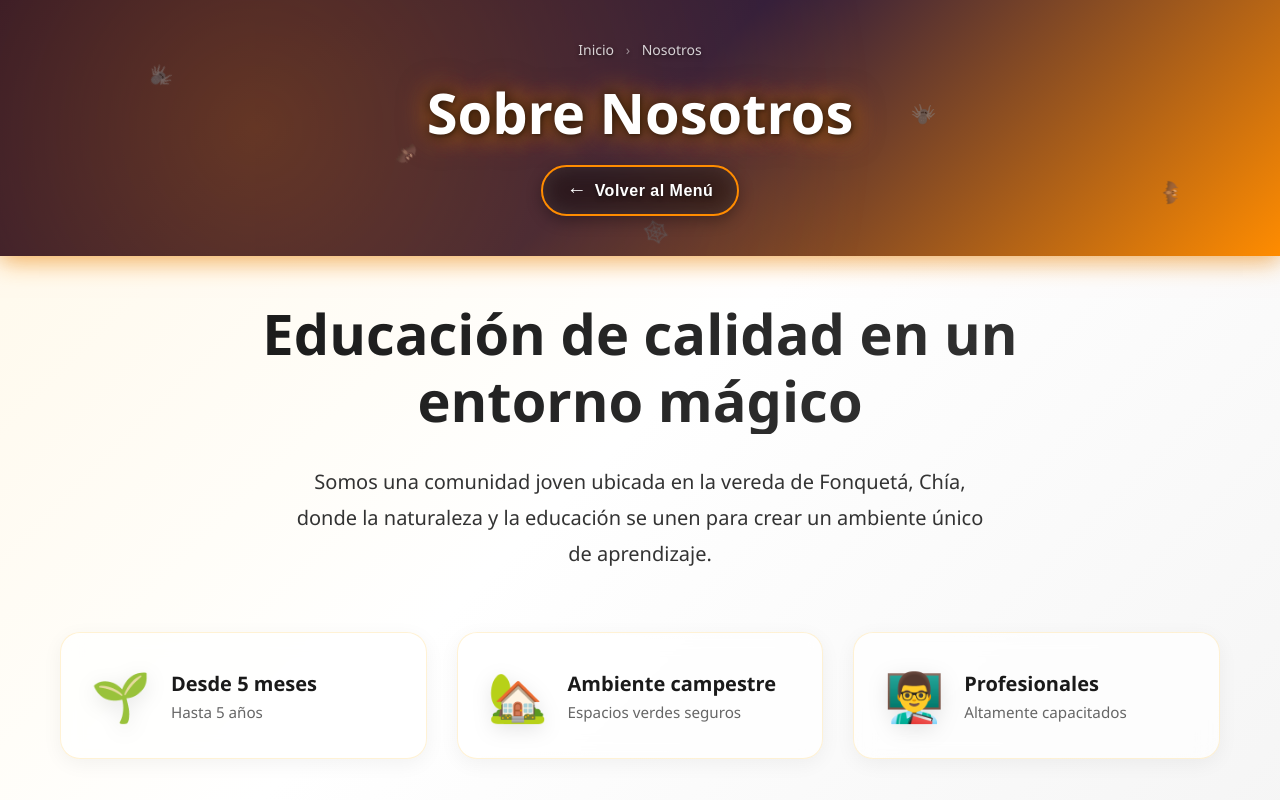
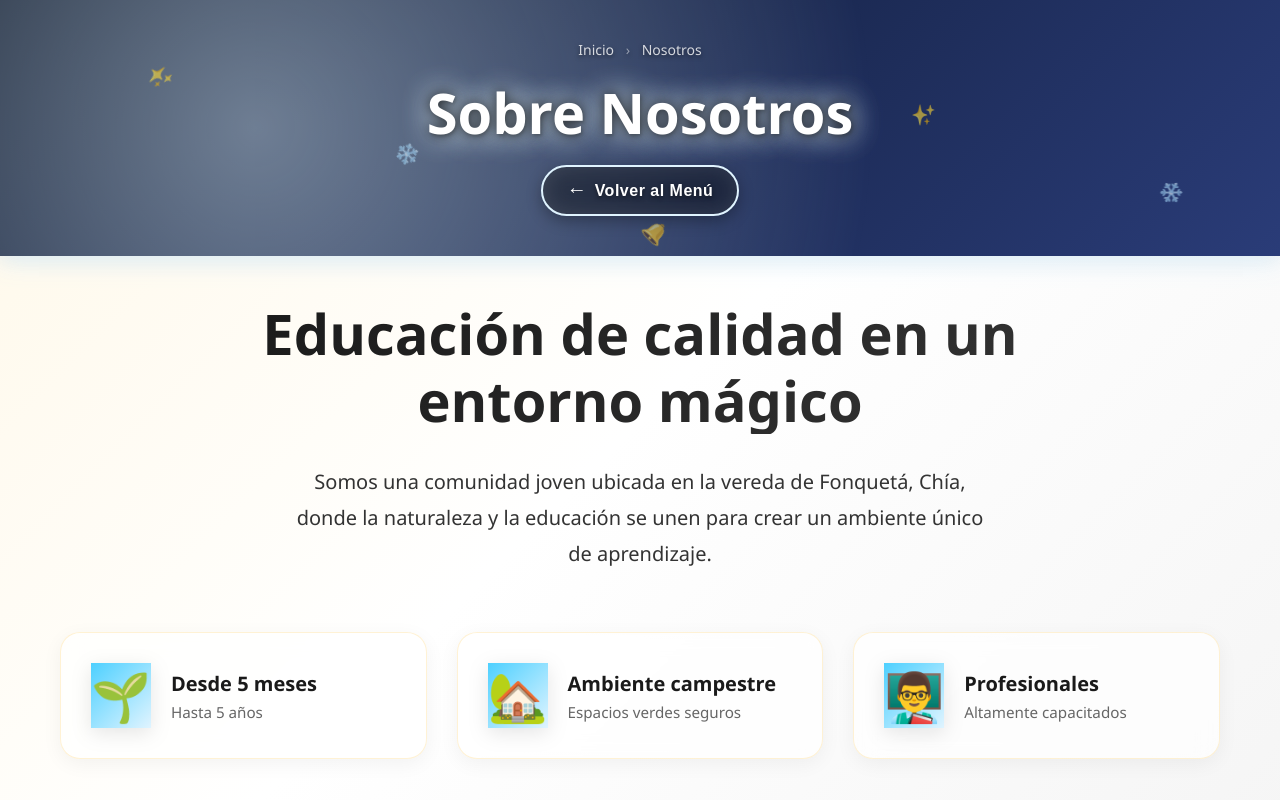
Before and after one commit to diegopecas/lumen_portal_web_front, an Angular app: page /nosotros in a window 1280 px wide. Shown: the top 800 px of the page. Built offline with nearby package versions, Linux system fonts and the light colour scheme.

Commit message:
contacto

```diff
--- a/src/app/components/nosotros/nosotros.component.html
+++ b/src/app/components/nosotros/nosotros.component.html
@@ -1,4 +1,4 @@
-<div class="nosotros-container">
+<div class="nosotros-container" [attr.data-theme]="currentTheme.name">
   <!-- Header -->
   <app-header-web
     [titulo]="'Sobre Nosotros'"
@@ -10,7 +10,7 @@
   <section class="hero-section">
     <div class="container">
       <div class="hero-content" data-aos="fade-up">
-        <h2 class="hero-title">Educación de calidad en un entorno mágico</h2>
+        <h2 class="hero-title themed-title">Educación de calidad en un entorno mágico</h2>
         <p class="hero-description">
           Somos una comunidad joven ubicada en la vereda de Fonquetá, Chía, donde la
           naturaleza y la educación se unen para crear un ambiente único de aprendizaje.
@@ -18,21 +18,21 @@
       </div>
 
       <div class="hero-stats" data-aos="fade-up" data-aos-delay="200">
-        <div class="stat-card">
+        <div class="stat-card themed-card">
           <div class="stat-icon">🌱</div>
           <div class="stat-content">
             <h3>Desde 5 meses</h3>
             <p>Hasta 5 años</p>
           </div>
         </div>
-        <div class="stat-card">
+        <div class="stat-card themed-card">
           <div class="stat-icon">🏡</div>
           <div class="stat-content">
             <h3>Ambiente campestre</h3>
             <p>Espacios verdes seguros</p>
           </div>
         </div>
-        <div class="stat-card">
+        <div class="stat-card themed-card">
           <div class="stat-icon">👨‍🏫</div>
           <div class="stat-content">
             <h3>Profesionales</h3>
@@ -46,16 +46,16 @@
   <!-- ¿Por qué elegir Liceo Lumen? -->
   <section class="caracteristicas">
     <div class="container">
-      <h2 class="section-title" data-aos="fade-up">
+      <h2 class="section-title themed-section-title" data-aos="fade-up">
         ¿Por qué elegir <span class="highlight">Liceo Lumen?</span>
       </h2>
 
       <div class="caracteristicas-grid">
-        <div class="caracteristica-card"
+        <div class="caracteristica-card themed-caracteristica-card"
              *ngFor="let carac of caracteristicas; let i = index"
              [attr.data-aos]="'fade-up'"
              [attr.data-aos-delay]="i * 100">
-          <div class="card-glow"></div>
+          <div class="card-glow themed-glow"></div>
           <div class="caracteristica-icon">{{ carac.icon }}</div>
           <h3>{{ carac.titulo }}</h3>
           <p>{{ carac.descripcion }}</p>
@@ -68,7 +68,7 @@
   <!-- Valores -->
   <section class="valores">
     <div class="container">
-      <h2 class="section-title" data-aos="fade-up">
+      <h2 class="section-title themed-section-title" data-aos="fade-up">
         Nuestros <span class="highlight">Valores</span>
       </h2>
       <p class="valores-intro" data-aos="fade-up" data-aos-delay="100">
@@ -76,7 +76,7 @@
       </p>
 
       <div class="valores-grid">
-        <div class="valor-card"
+        <div class="valor-card themed-valor-card"
              *ngFor="let valor of valores; let i = index"
              [attr.data-aos]="'zoom-in'"
              [attr.data-aos-delay]="i * 150">
@@ -94,12 +94,12 @@
   <!-- Equipo Fundador -->
   <section class="equipo">
     <div class="container">
-      <h2 class="section-title" data-aos="fade-up">
+      <h2 class="section-title themed-section-title" data-aos="fade-up">
         Nuestro <span class="highlight">Equipo Fundador</span>
       </h2>
 
       <div class="equipo-grid">
-        <div class="team-card"
+        <div class="team-card themed-team-card"
              *ngFor="let miembro of equipo; let i = index"
              [attr.data-aos]="'flip-left'"
              [attr.data-aos-delay]="i * 150">
@@ -107,7 +107,7 @@
             <div class="team-front">
               <div class="team-emoji">{{ miembro.emoji }}</div>
               <h3>{{ miembro.nombre }}</h3>
-              <div class="team-badge">Cofundador</div>
+              <div class="team-badge themed-badge">Cofundador</div>
             </div>
             <div class="team-back">
               <p>{{ miembro.descripcion }}</p>
@@ -118,17 +118,5 @@
     </div>
   </section>
 
-  <!-- Call to Action -->
-  <section class="cta-section">
-    <div class="container">
-      <div class="cta-content" data-aos="zoom-in">
-        <h2>¿Listo para ser parte de nuestra familia?</h2>
-        <p>Agenda una visita y conoce nuestras instalaciones</p>
-        <button class="cta-button" (click)="contactar()">
-          <span>Contáctanos</span>
-          <span class="button-icon">→</span>
-        </button>
-      </div>
-    </div>
-  </section>
+
 </div>
--- a/src/app/components/nosotros/nosotros.component.scss
+++ b/src/app/components/nosotros/nosotros.component.scss
@@ -606,3 +606,179 @@
     font-size: 1rem !important;
   }
 }
+// ========================================
+// ESTILOS TEMÁTICOS
+// ========================================
+
+// Variables CSS para temas
+:root {
+  --theme-primary: #6366f1;
+  --theme-secondary: #8b5cf6;
+  --theme-accent: #ec4899;
+  --theme-primary-rgb: 99, 102, 241;
+}
+
+[data-theme="halloween"] {
+  --theme-primary: #ff8c00;
+  --theme-secondary: #8a2be2;
+  --theme-accent: #dda0dd;
+  --theme-primary-rgb: 255, 140, 0;
+}
+
+[data-theme="christmas"] {
+  --theme-primary: #4dd0ff;
+  --theme-secondary: #e0f4ff;
+  --theme-accent: #ffffff;
+  --theme-primary-rgb: 77, 208, 255;
+}
+
+[data-theme="valentine"] {
+  --theme-primary: #ff1493;
+  --theme-secondary: #ff69b4;
+  --theme-accent: #ffb6c1;
+  --theme-primary-rgb: 255, 20, 147;
+}
+
+[data-theme="new-year"] {
+  --theme-primary: #ffd700;
+  --theme-secondary: #ff1493;
+  --theme-accent: #00ffff;
+  --theme-primary-rgb: 255, 215, 0;
+}
+
+[data-theme="spring"] {
+  --theme-primary: #32cd32;
+  --theme-secondary: #ff69b4;
+  --theme-accent: #ffff00;
+  --theme-primary-rgb: 50, 205, 50;
+}
+
+[data-theme="easter"] {
+  --theme-primary: #ffd700;
+  --theme-secondary: #ff69b4;
+  --theme-accent: #87ceeb;
+  --theme-primary-rgb: 255, 215, 0;
+}
+
+[data-theme="mothers-day"] {
+  --theme-primary: #ff69b4;
+  --theme-secondary: #dda0dd;
+  --theme-accent: #fff;
+  --theme-primary-rgb: 255, 105, 180;
+}
+
+[data-theme="summer"] {
+  --theme-primary: #ffd700;
+  --theme-secondary: #ff8c00;
+  --theme-accent: #00bfff;
+  --theme-primary-rgb: 255, 215, 0;
+}
+
+[data-theme="colombia-day"] {
+  --theme-primary: #fcd116;
+  --theme-secondary: #003893;
+  --theme-accent: #ce1126;
+  --theme-primary-rgb: 252, 209, 22;
+}
+
+[data-theme="kites"] {
+  --theme-primary: #00bfff;
+  --theme-secondary: #ff69b4;
+  --theme-accent: #ffd700;
+  --theme-primary-rgb: 0, 191, 255;
+}
+
+[data-theme="love-friendship"] {
+  --theme-primary: #ff1493;
+  --theme-secondary: #ff69b4;
+  --theme-accent: #ffd700;
+  --theme-primary-rgb: 255, 20, 147;
+}
+
+[data-theme="thanksgiving"] {
+  --theme-primary: #ff8c00;
+  --theme-secondary: #8b4513;
+  --theme-accent: #ffd700;
+  --theme-primary-rgb: 255, 140, 0;
+}
+
+// Aplicar tema a título hero
+.themed-title {
+  background: linear-gradient(135deg, var(--theme-primary), var(--theme-secondary));
+  -webkit-background-clip: text;
+  -webkit-text-fill-color: transparent;
+  background-clip: text;
+}
+
+// Aplicar tema a títulos de sección
+.themed-section-title {
+  .highlight {
+    background: linear-gradient(135deg, var(--theme-primary), var(--theme-secondary));
+    -webkit-background-clip: text;
+    -webkit-text-fill-color: transparent;
+    background-clip: text;
+  }
+}
+
+// Aplicar tema a tarjetas de estadísticas
+.themed-card {
+  border: 2px solid rgba(var(--theme-primary-rgb), 0.2);
+
+  &:hover {
+    border-color: var(--theme-primary);
+    box-shadow: 0 10px 30px rgba(var(--theme-primary-rgb), 0.3);
+  }
+
+  .stat-icon {
+    background: linear-gradient(135deg, var(--theme-primary), var(--theme-secondary));
+  }
+}
+
+// Aplicar tema a tarjetas de características
+.themed-caracteristica-card {
+  &:hover {
+    border-color: var(--theme-primary);
+    box-shadow: 0 10px 40px rgba(var(--theme-primary-rgb), 0.3);
+
+    .themed-glow {
+      background: radial-gradient(circle at center, rgba(var(--theme-primary-rgb), 0.3), transparent);
+    }
+  }
+
+  h3 {
+    color: var(--theme-primary);
+  }
+}
+
+// Aplicar tema a tarjetas de valores
+.themed-valor-card {
+  &:hover {
+    box-shadow: 0 15px 40px rgba(var(--theme-primary-rgb), 0.3);
+  }
+}
+
+// Aplicar tema a tarjetas de equipo
+.themed-team-card {
+  .team-badge.themed-badge {
+    background: linear-gradient(135deg, var(--theme-primary), var(--theme-secondary));
+  }
+
+  &:hover {
+    box-shadow: 0 15px 50px rgba(var(--theme-primary-rgb), 0.4);
+  }
+}
+
+// Aplicar tema a CTA
+.themed-cta {
+  .themed-cta-button {
+    background: linear-gradient(135deg, var(--theme-primary), var(--theme-secondary));
+
+    &:hover {
+      box-shadow: 0 15px 40px rgba(var(--theme-primary-rgb), 0.5);
+    }
+
+    &::before {
+      background: linear-gradient(135deg, var(--theme-secondary), var(--theme-primary));
+    }
+  }
+}
--- a/src/app/components/nosotros/nosotros.component.ts
+++ b/src/app/components/nosotros/nosotros.component.ts
@@ -2,6 +2,7 @@ import { Component, OnInit } from '@angular/core';
 import { CommonModule } from '@angular/common';
 import { Router } from '@angular/router';
 import { HeaderWebComponent } from '../../common/header-web/header-web.component';
+import { ThemeService, ThemeConfig } from '../../services/theme.service';
 
 // Importar AOS si está disponible, si no, comentar estas líneas
 declare var AOS: any;
@@ -15,9 +16,17 @@ declare var AOS: any;
 })
 export class NosotrosComponent implements OnInit {
 
-  constructor(private router: Router) {}
+  public currentTheme!: ThemeConfig;
+
+  constructor(
+    private router: Router,
+    private themeService: ThemeService
+  ) {}
 
   ngOnInit(): void {
+    // Cargar tema actual
+    this.currentTheme = this.themeService.getCurrentTheme();
+
     // Inicializar animaciones AOS si está disponible
     if (typeof AOS !== 'undefined') {
       AOS.init({
@@ -106,9 +115,6 @@ export class NosotrosComponent implements OnInit {
   }
 
   contactar(): void {
-    // Aquí puedes navegar a una página de contacto o abrir un modal
     this.router.navigate(['/contacto']);
-    // O si tienes un componente de contacto:
-    // this.dialog.open(ContactoComponent);
   }
 }
--- a/src/app/services/theme.service.ts
+++ b/src/app/services/theme.service.ts
@@ -179,7 +179,7 @@ export class ThemeService {
 
   getCurrentTheme(): ThemeConfig {
     //const currentMonth = new Date().getMonth() + 1;
-    const currentMonth = 10;
+    const currentMonth = 12;
     return this.themes.find(t => t.month === currentMonth) || this.themes[9]; // Default Halloween
   }
 
```
